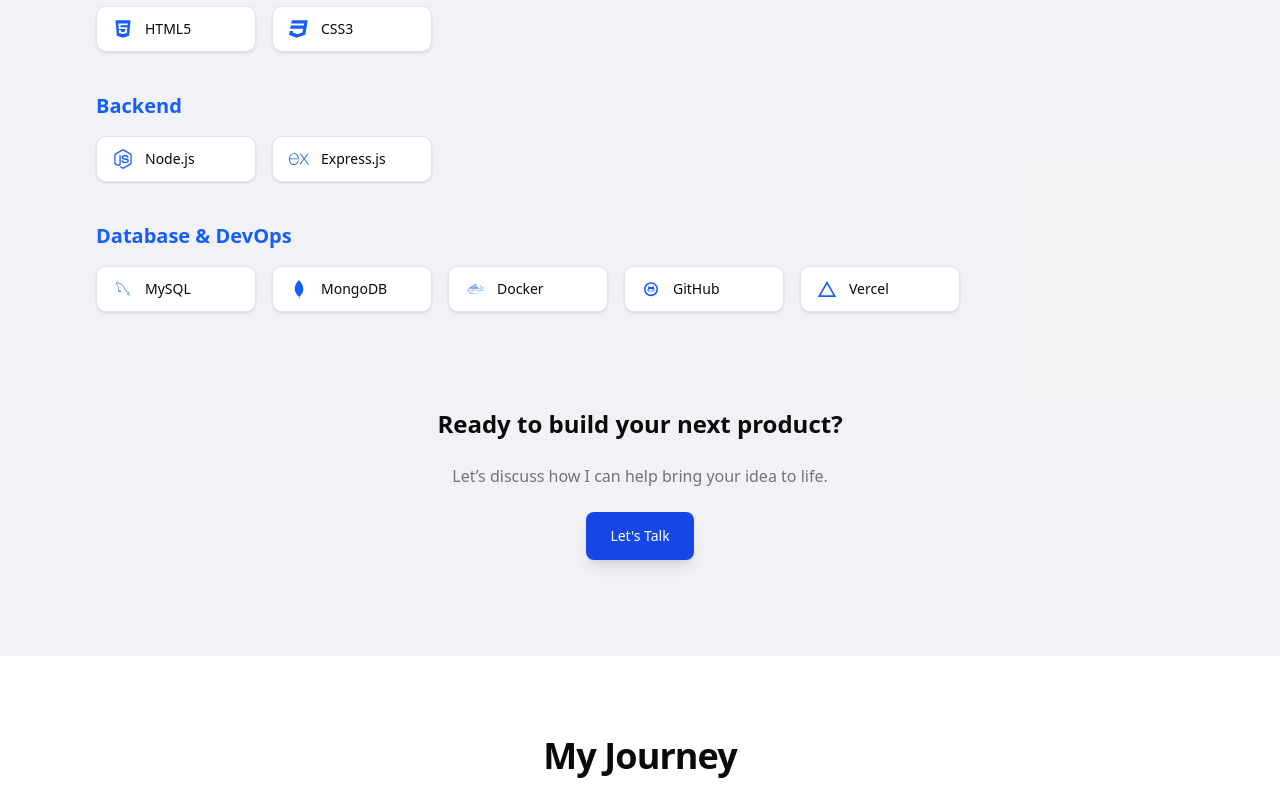
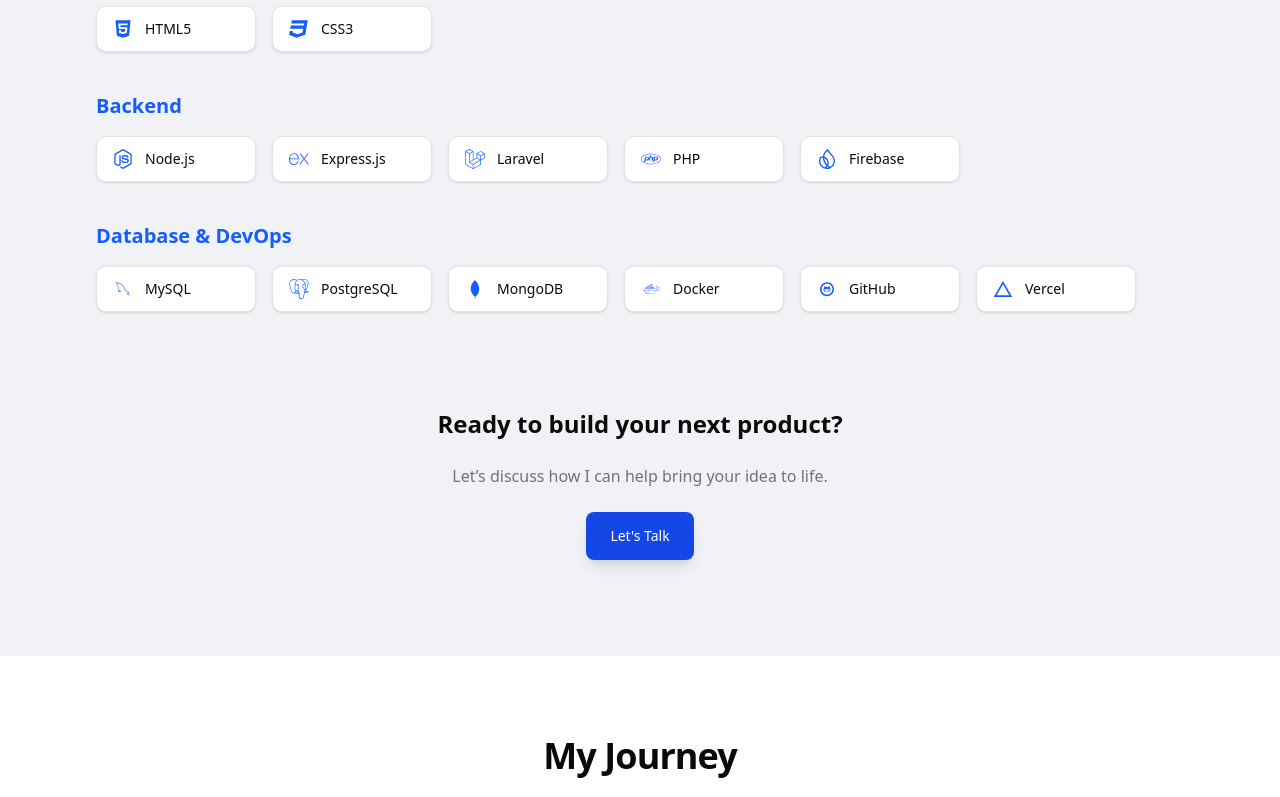
Before and after one commit to roshan1209/Portfolio, a React (Vite) app in the folder portfolio_frontend/: page / in a window 1280 px wide. Shown: the part 1620-2417 px from the top of the page. Built offline with nearby package versions, Linux system fonts and the light colour scheme; no server answers.

Commit message:
- update portfolio design

```diff
--- a/portfolio_frontend/src/sections/About.tsx
+++ b/portfolio_frontend/src/sections/About.tsx
@@ -14,6 +14,8 @@ import {
   SiTailwindcss,
   SiTypescript,
   SiExpress,
+  SiFirebase,
+  SiPostgresql
 } from "react-icons/si"
 import {
   DiMysql,
@@ -21,6 +23,7 @@ import {
   DiDocker,
   DiGithub,
 } from "react-icons/di"
+import { FaLaravel, FaPhp } from "react-icons/fa6"
 import { TbBrandReactNative } from "react-icons/tb"
 import React from "react";
 
@@ -137,6 +140,9 @@ const About = () => {
                 <div className="flex flex-wrap gap-4">
                     <TechBadge icon={<FaNodeJs />} label="Node.js" />
                     <TechBadge icon={<SiExpress />} label="Express.js" />
+                    <TechBadge icon={<FaLaravel />} label="Laravel" />
+                    <TechBadge icon={<FaPhp />} label="PHP" />
+                    <TechBadge icon={<SiFirebase />} label="Firebase" />
                 </div>
               </div>
 
@@ -147,6 +153,7 @@ const About = () => {
                 </h3>
                 <div className="flex flex-wrap gap-4">
                     <TechBadge icon={<DiMysql />} label="MySQL" />
+                    <TechBadge icon={<SiPostgresql />} label="PostgreSQL" />
                     <TechBadge icon={<DiMongodb />} label="MongoDB" />
                     <TechBadge icon={<DiDocker />} label="Docker" />
                     <TechBadge icon={<DiGithub />} label="GitHub" />
--- a/portfolio_frontend/src/sections/Contact.tsx
+++ b/portfolio_frontend/src/sections/Contact.tsx
@@ -114,7 +114,7 @@ const Contact = () => {
                 <div className="flex flex-col">
                   <span className="text-sm font-medium">WhatsApp</span>
                   <span className="text-sm text-muted-foreground">
-          +{WHATSAPP_NUMBER}
+          {WHATSAPP_NUMBER}
         </span>
                 </div>
               </a>
```
Lines whose indentation alone changed are shown as unchanged.
